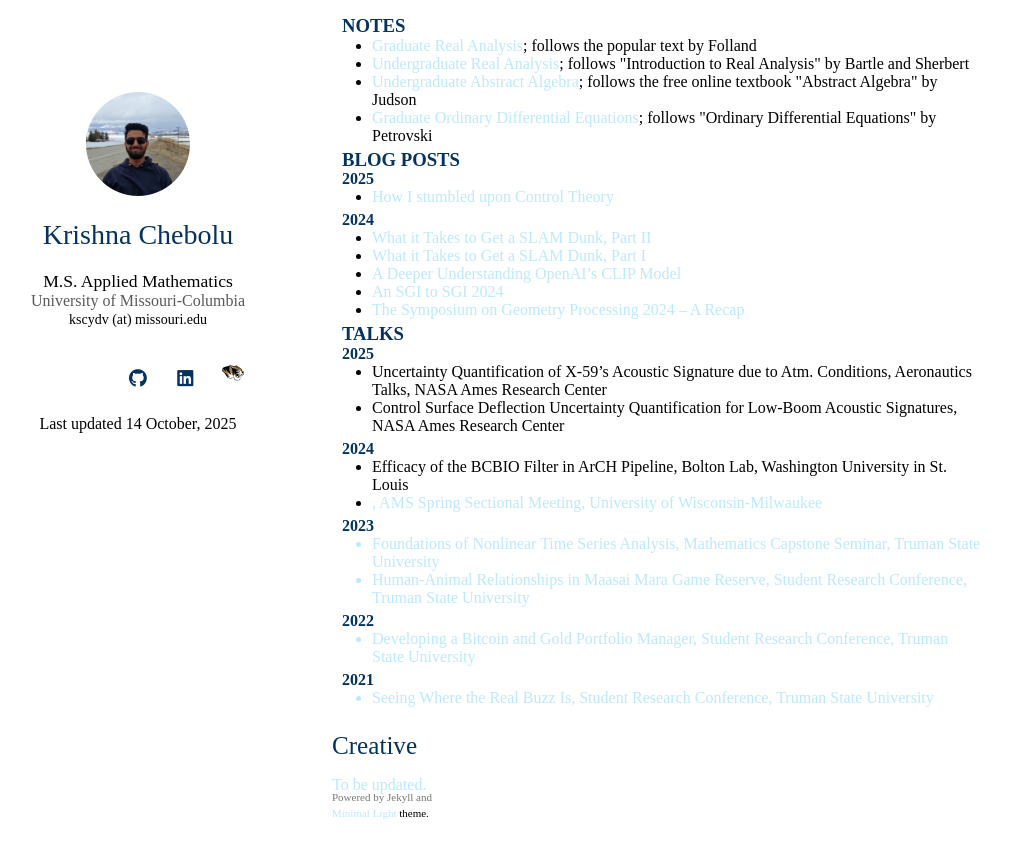
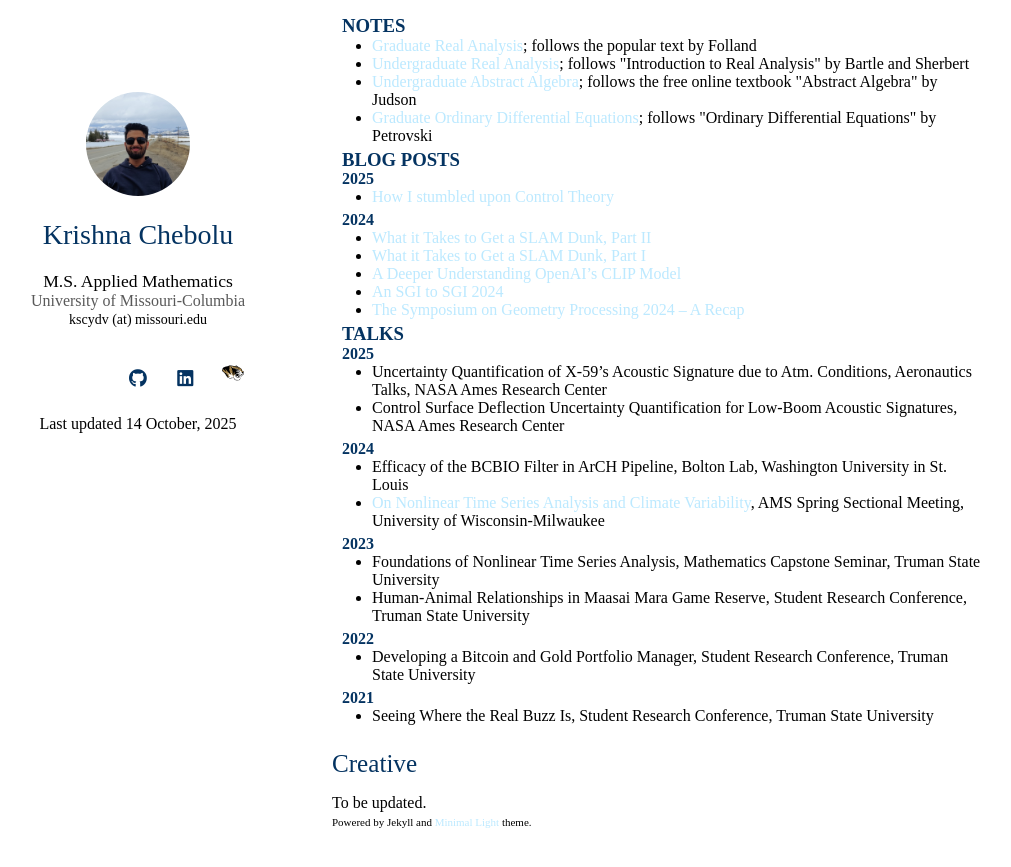
Before and after one commit to krishnachebolu/krishnachebolu.github.io, a Jekyll site: the page index.html, which Jekyll copies as it is, in a window 1280 px wide and 900 px high, scrolled down 683 px. Shown: the top 867 px of the window, without its empty margins (138-1149 px from the left). Built offline with Jekyll 4.4.1, drawn with Linux system fonts in a browser that asks for light colours; nearby versions of some CDN libraries; a style sheet for code colours, icons or effects is not loaded.

Commit message:
Update index.html

```diff
--- a/index.html
+++ b/index.html
@@ -185,7 +185,7 @@
 <h4 style="margin:0 10px 0;">2024</h4>
 <ul style="margin:0 0 5px;">
   <li>Efficacy of the BCBIO Filter in ArCH Pipeline, Bolton Lab, Washington University in St. Louis</li>
-  <li><a href="https://meetings.ams.org/math/spring2024c/meetingapp.cgi/Paper/33981">, AMS Spring Sectional Meeting, University of Wisconsin-Milwaukee</li>
+  <li><a href="https://meetings.ams.org/math/spring2024c/meetingapp.cgi/Paper/33981">On Nonlinear Time Series Analysis and Climate Variability</a>, AMS Spring Sectional Meeting, University of Wisconsin-Milwaukee</li>
 </ul>
 <h4 style="margin:0 10px 0;">2023</h4>
 <ul style="margin:0 0 5px;">
```
